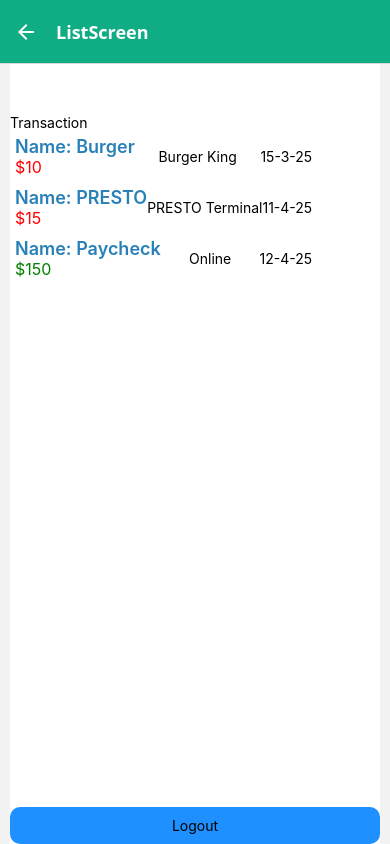
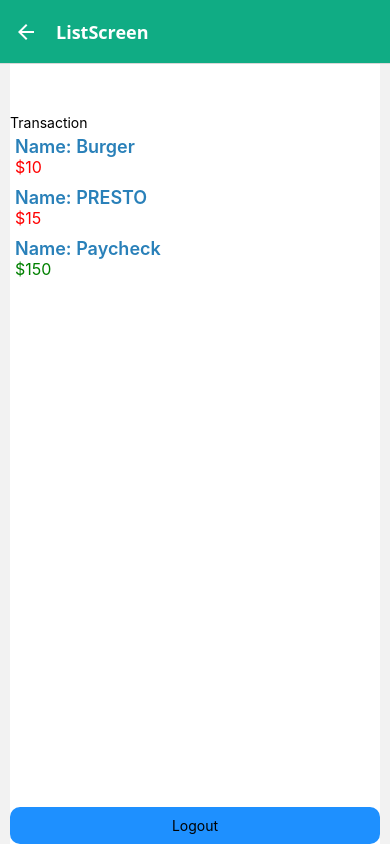
Before and after one commit to Obspogon/ALI_T1, a React Native app: screen /ListScreen in a window 390 px wide. Built offline with nearby package versions, Linux system fonts and the light colour scheme.

Commit message:
remove extraneous data

```diff
--- a/ListScreen.js
+++ b/ListScreen.js
@@ -27,8 +27,6 @@ const ListScreen = ({ navigation, route }) => {
 								<Text style={{ fontSize: 18, fontWeight: "600", color: "#2980b9" }}>Name: {item.name}</Text>
 								<Text style={{ fontSize: 16, color: item.expense ? "red" : "green" }}>${item.amount}</Text>
 							</View>
-							<Text>{item.location}</Text>
-							<Text>{item.date}</Text>
 						</View>
 					);
 				}}
```
